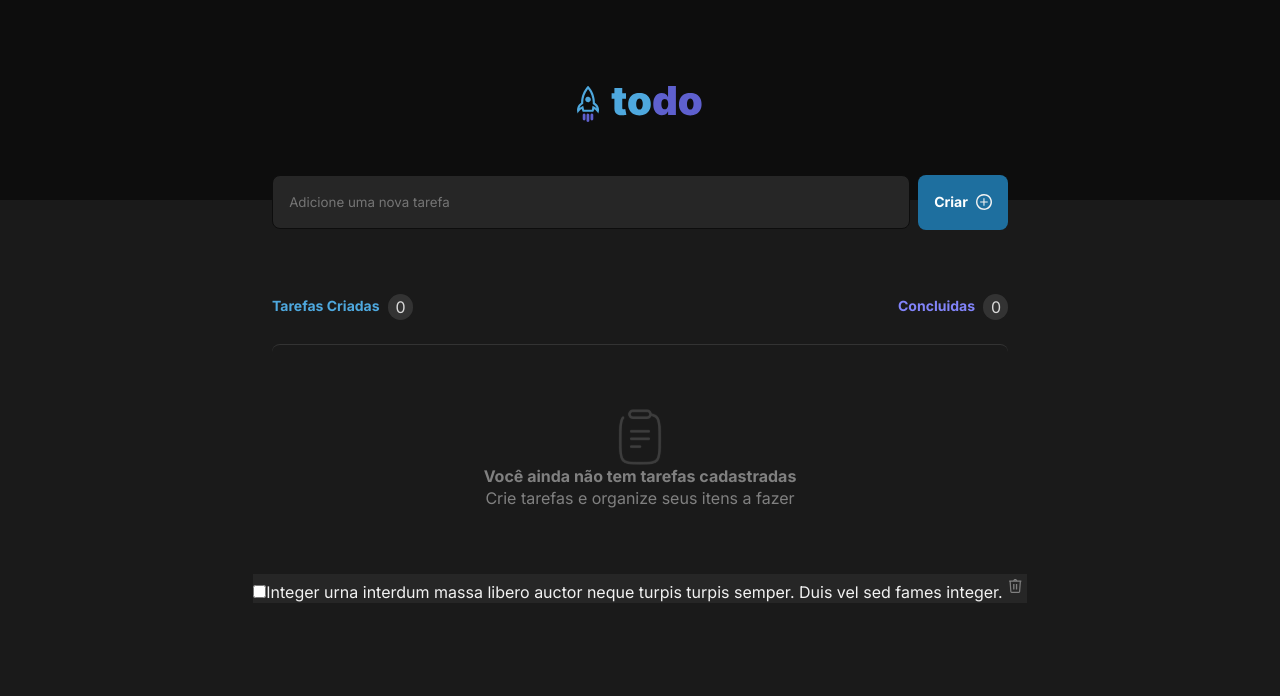
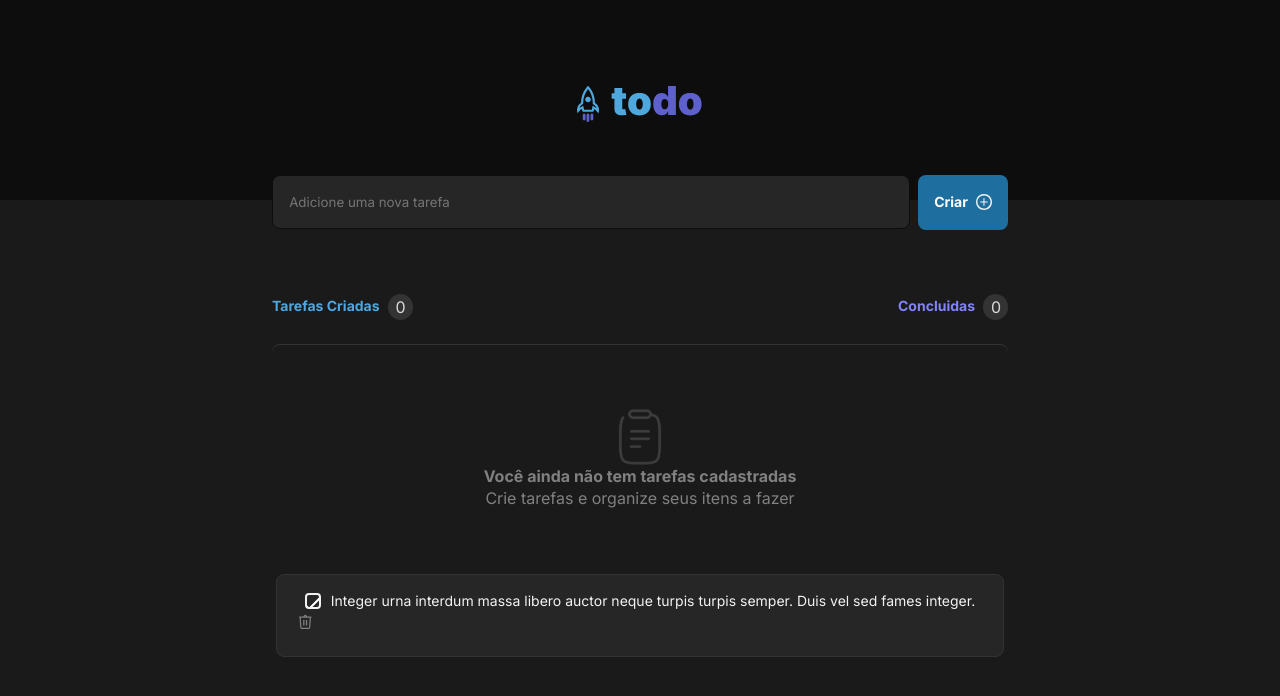
Before and after one commit to Ericles-Miller/check-To-do-List, a React (Vite) app: page / in a window 1280 px wide. Shown: the top 696 px of the page. Built offline with nearby package versions, Linux system fonts and the light colour scheme.

Commit message:
create check edited

```diff
--- a/src/components/CheckList.tsx
+++ b/src/components/CheckList.tsx
@@ -1,11 +1,13 @@
 import styles from './checkList.module.css';
 import trash from '../img/trash.svg'
 export function CheckList() {
-    return (
-        <div className={styles.UnionAttributesTask}>
-           <input type="checkbox" />
-           <label >Integer urna interdum massa libero auctor neque turpis turpis semper. Duis vel sed fames integer.</label>
-           <img src={trash} alt="" />
-        </div>
-    );
+  return (
+    <div className={styles.UnionAttributesTask}>
+      <section>
+        <input type="checkbox" id='checkbox' className={styles.checkboxA}/>
+        <label htmlFor='checkbox' className={styles.checkboxLabel}>Integer urna interdum massa libero auctor neque turpis turpis semper. Duis vel sed fames integer.</label>
+        <img src={trash} alt="" />
+      </section>
+    </div>
+  );
 }
--- a/src/components/checkList.module.css
+++ b/src/components/checkList.module.css
@@ -1,4 +1,50 @@
 .UnionAttributesTask {
     background: var(--gray-500);
     color: var(--gray-100);
+    border-radius: 0.5rem;
+    border: 1px solid var(--gray-400);
+    padding: 1rem;
 }
+
+.UnionAttributesTask label  {
+    margin: 0 0.75rem;
+    font-size: 0.875rem;
+    line-height: 1.225rem;
+}
+
+.UnionAttributesTask input {
+    background: transparent;
+}
+
+.checkboxA {
+    display: none;
+}
+
+.checkboxLabel{
+    display: flex;
+    align-items: center;
+    letter-spacing: center;
+    font-size: 1.225rem;
+    color: var(--gray-100);
+    cursor: pointer;
+}
+
+.checkboxLabel::before{
+    content: '';
+    display: block;
+    height: 1rem;
+    width: 1rem;
+    box-sizing: border-box;
+    border: 2px solid var(--gray-100);
+    border-radius: 4px;
+    margin-right: 10px;
+    background-color: transparent;
+    background-image: url('../img/check.svg');
+    background-repeat: no-repeat;
+    background-position: center center;
+    transition: .3s ease-in-out;
+}
+
+#checkbox:checked + .checkboxLabel::before {
+    background-color:var(--purple);
+}
```
Also changed, not shown: src/img/check.svg (added).
